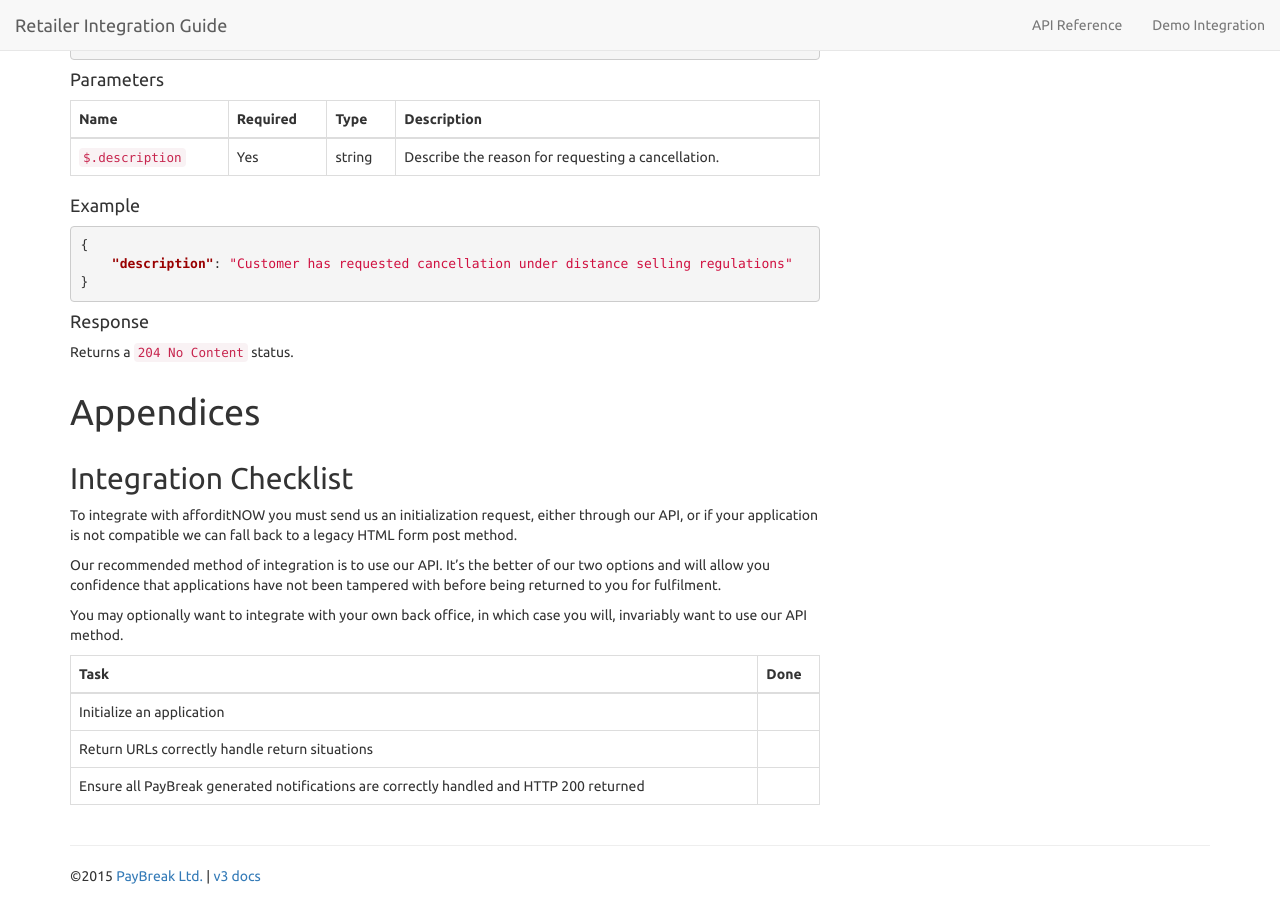
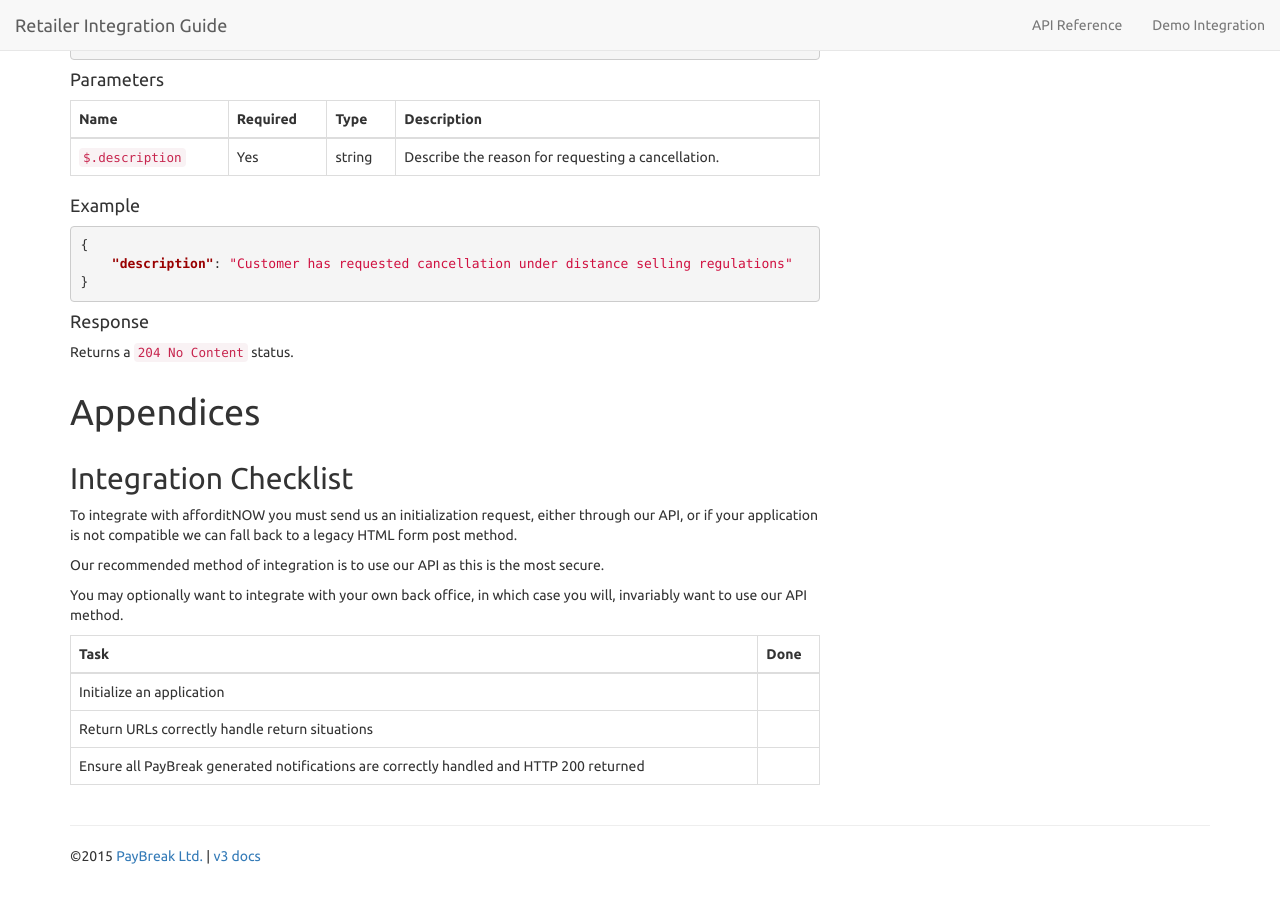
Before and after one commit to PayBreak/retailer-integration-guide, a Jekyll site: the page built from index.md, in a window 1280 px wide and 900 px high, scrolled down 8531 px. Built offline with Jekyll 4.4.1, drawn with Linux system fonts in a browser that asks for light colours; nearby versions of some CDN libraries; Markdown is read by kramdown in place of the engine named in the settings.

Commit message:
Update index.md

```diff
--- a/index.md
+++ b/index.md
@@ -332,8 +332,7 @@ Client-side JavaScript or API
 To integrate with {{ site.data.globals.brandname }} you must send us an
 initialization request, either through our API, or if your application is not compatible we can fall back to a legacy HTML form post method.
 
-Our recommended method of integration is to use our API. It's the better of our two options and will allow you confidence
-that applications have not been tampered with before being returned to you for fulfilment.
+Our recommended method of integration is to use our API as this is the most secure.
 
 You may optionally want to integrate with your own back office, in which case you will, invariably want to use our API method.
 
```
